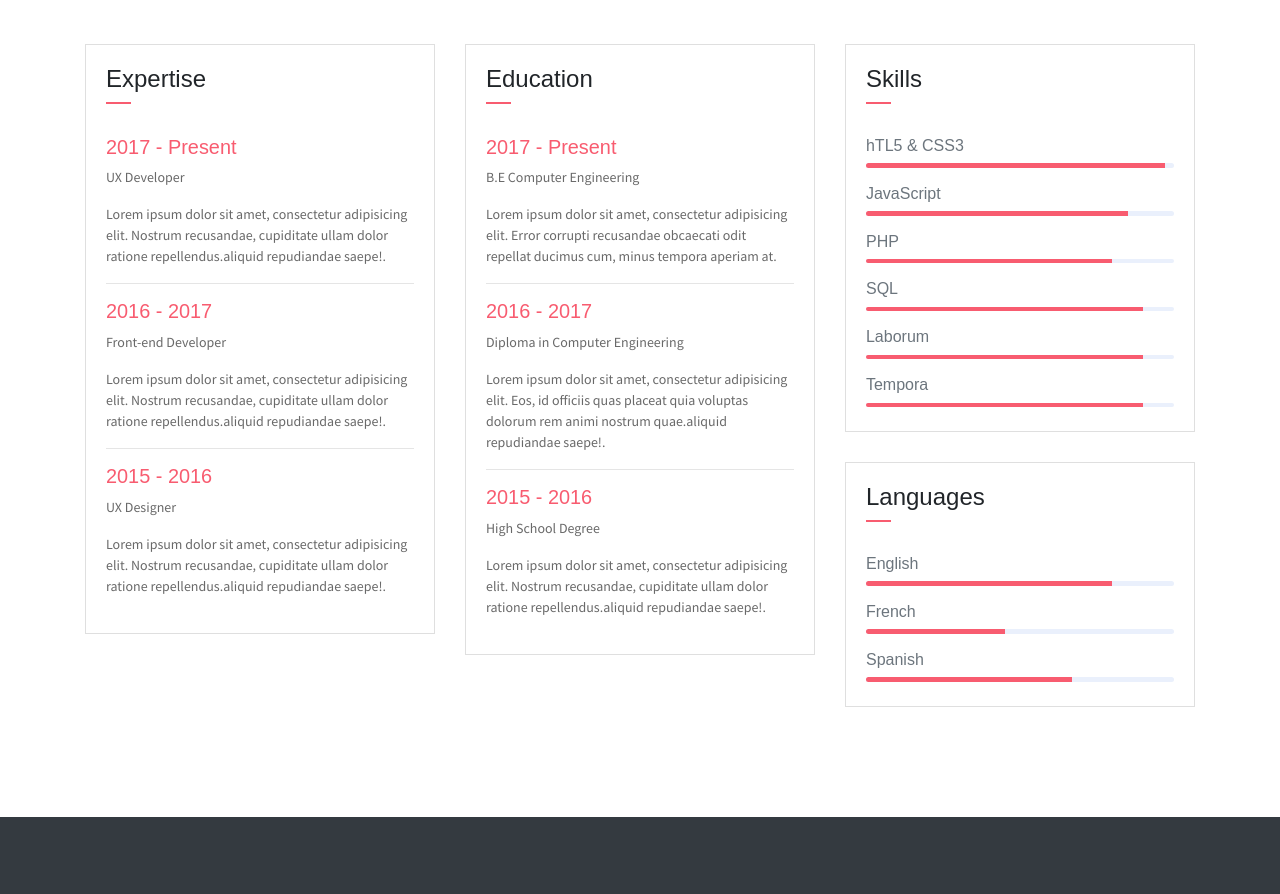
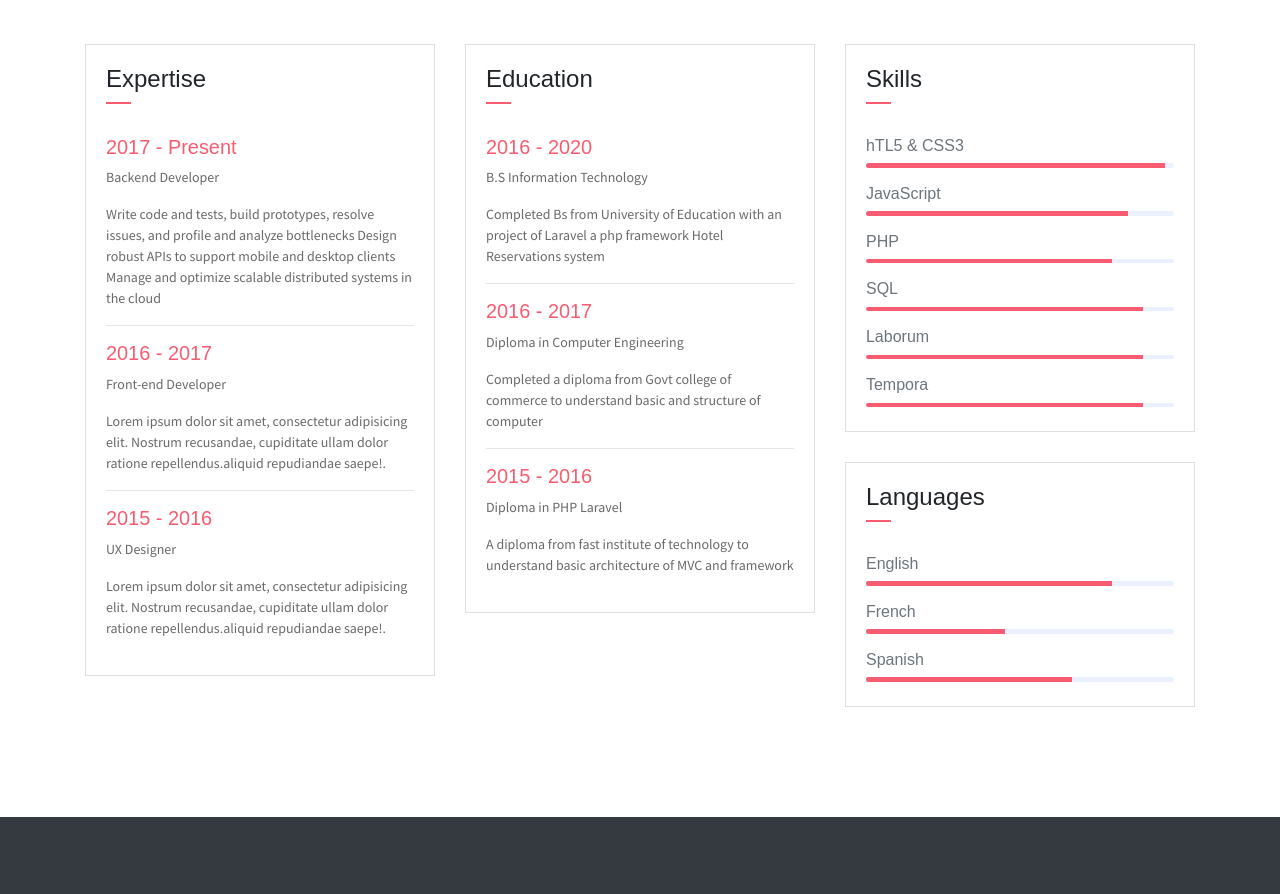
Before and after one commit to Zohaib999/portfolio, a plain HTML site: page index.html in a window 1280 px wide. Shown: the part 1400-2294 px from the top of the page. Drawn offline with Linux system fonts and the light colour scheme; some packages are replaced by stand-ins of ours.

Commit message:
Update index.html

```diff
--- a/index.html
+++ b/index.html
@@ -139,8 +139,10 @@
                         </div>
                         <div class="card-body">
                             <h6 class="title text-danger">2017 - Present</h6>
-                            <P>UX Developer</P>
-                            <P class="subtitle">Lorem ipsum dolor sit amet, consectetur adipisicing elit. Nostrum recusandae, cupiditate ullam dolor ratione repellendus.aliquid repudiandae saepe!.</P>
+                            <P>Backend Developer</P>
+                            <P class="subtitle"> Write code and tests, build prototypes, resolve issues, and profile and analyze bottlenecks
+Design robust APIs to support mobile and desktop clients
+Manage and optimize scalable distributed systems in the cloud</P>
                             <hr>
                             <h6 class="title text-danger">2016 - 2017</h6>
                             <P>Front-end Developer</P>
@@ -161,17 +163,17 @@
                             </div>
                         </div>
                         <div class="card-body">
-                            <h6 class="title text-danger">2017 - Present</h6>
-                            <P>B.E Computer Engineering</P>
-                            <P class="subtitle">Lorem ipsum dolor sit amet, consectetur adipisicing elit. Error corrupti recusandae obcaecati odit repellat ducimus cum, minus tempora aperiam at.</P>
+                            <h6 class="title text-danger">2016 - 2020</h6>
+                            <P>B.S Information Technology</P>
+                            <P class="subtitle">Completed Bs from University of Education with an project of Laravel a php framework Hotel Reservations system  </P>
                             <hr>
                             <h6 class="title text-danger">2016 - 2017</h6>
                             <P>Diploma in Computer Engineering</P>
-                            <P class="subtitle">Lorem ipsum dolor sit amet, consectetur adipisicing elit. Eos, id officiis quas placeat quia voluptas dolorum rem animi nostrum quae.aliquid repudiandae saepe!.</P>
+                            <P class="subtitle"> Completed a diploma from Govt college of commerce to understand basic and structure of computer</P>
                             <hr>
                             <h6 class="title text-danger">2015 - 2016</h6>
-                            <P>High School Degree</P>
-                            <P class="subtitle">Lorem ipsum dolor sit amet, consectetur adipisicing elit. Nostrum recusandae, cupiditate ullam dolor ratione repellendus.aliquid repudiandae saepe!.</P>
+                            <P>Diploma in PHP Laravel</P>
+                            <P class="subtitle">A diploma from fast institute of technology to understand basic architecture of MVC and framework</P>
 
                         </div>
                     </div>
```
